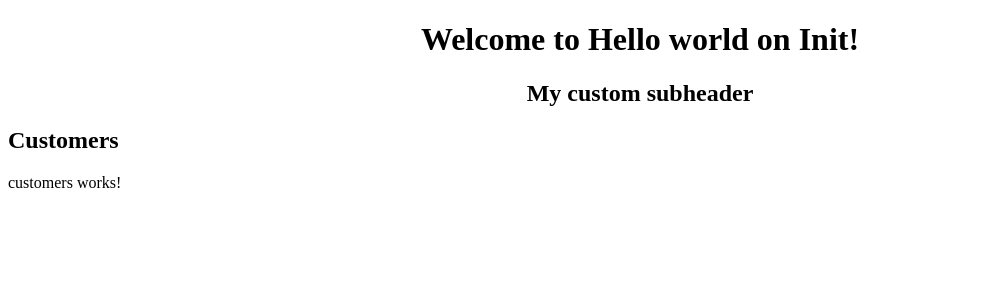
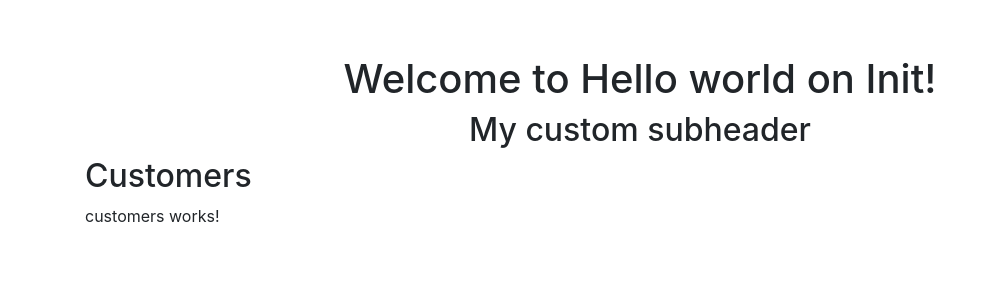
Before and after one commit to ZeroMajor/first-angular-app, an Angular app: page / in a window 1280 px wide. Shown: the top 300 px of the page, without its empty margins (0-989 px from the left). Built offline with nearby package versions, Linux system fonts and the light colour scheme.

Commit message:
some styles

```diff
--- /dev/null
+++ b/src/assets/styles.css
@@ -0,0 +1,34 @@
+html {
+    overflow-y: scroll;
+    overflow-x: hidden;
+}
+
+main {
+    position: relative;
+    padding-top: 55px;
+}
+
+/* Ensure display:flex and others don't override a [hidden] */
+[hidden] { display: none !important; }
+
+footer {
+    margin-top: 15px;
+}
+
+th {
+    cursor: pointer;
+}
+
+td {
+    width:33%;
+}
+
+.app-title {
+    line-height:50px;
+    font-size:20px;
+    color: white;
+}
+
+thead {
+    background-color: #efefef;
+}
--- a/src/index.html
+++ b/src/index.html
@@ -7,8 +7,16 @@
 
   <meta name="viewport" content="width=device-width, initial-scale=1">
   <link rel="icon" type="image/x-icon" href="favicon.ico">
+  <link rel="stylesheet" href="//maxcdn.bootstrapcdn.com/bootstrap/4.0.0/css/bootstrap.min.css"
+          integrity="sha384-Gn5384xqQ1aoWXA+058RXPxPg6fy4IWvTNh0E263XmFcJlSAwiGgFAW/dAiS6JXm"
+          crossorigin="anonymous">
+  <link href="assets/styles.css" rel="stylesheet" />
 </head>
 <body>
-  <app-root></app-root>
+  <main class="container">
+    <app-root>
+        Loading...
+    </app-root>
+</main>
 </body>
 </html>
```
